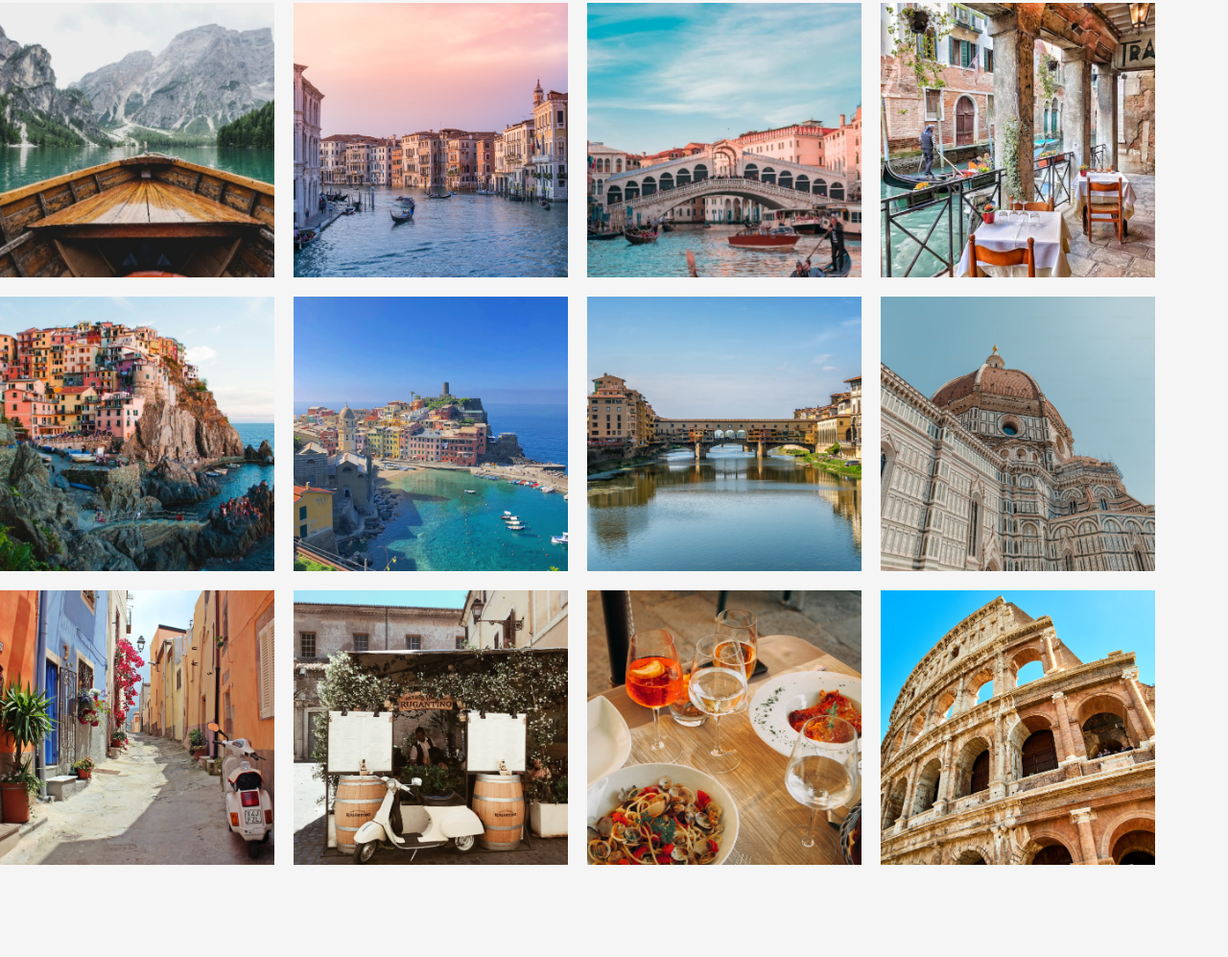
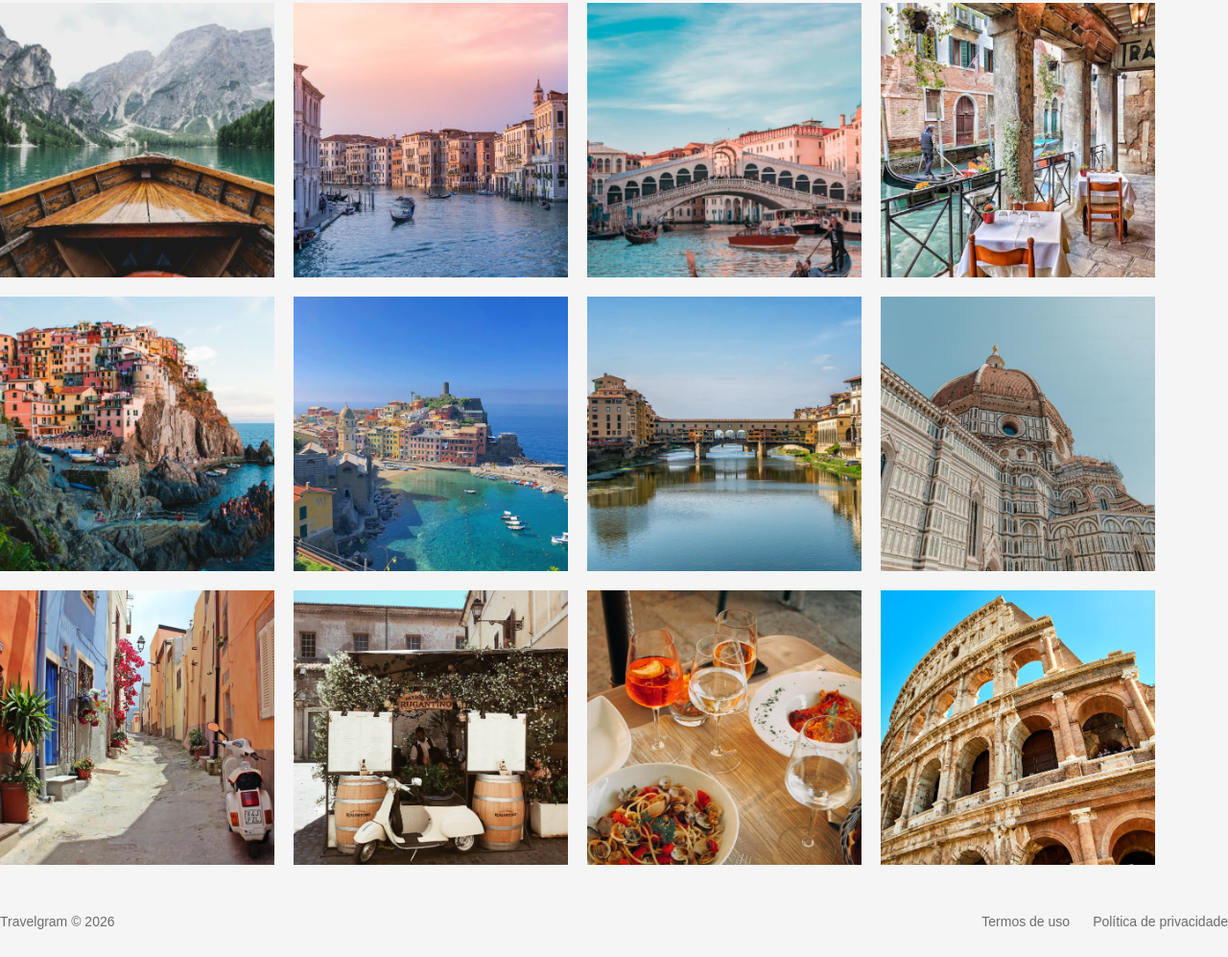
Before and after one commit to NicholasGDev/projects, a plain HTML site: page travelgram2/index.html in a window 1280 px wide. Shown: the part 473-1470 px from the top of the page at 96% size. Before the commit the page ends 1398 px from the top, so only its background shows below. Drawn offline with Linux system fonts and the light colour scheme.

Commit message:
feat: colors ajustments

```diff
--- a/travelgram2/index.css
+++ b/travelgram2/index.css
@@ -1,5 +1,6 @@
 :root {
     --surfaced-color: #f5f5f5;
+    --body-color: #ffffff;
     --font-color: #6c6c6c;;
     --text-color-primary: #36363631;
 
@@ -19,7 +20,7 @@
 body {
     padding: 0;
     margin: 0;
-    font-family: var(--font-);
+    font-family: var(--text);
     background-color: var(--surfaced-color);
     color: var(--font-color);
 }
@@ -150,6 +151,7 @@
     gap: 8px;
 }
 main {
+    background-color: var(--body-color);
     display: flex;
     flex-wrap: wrap;
     gap: 20px;
@@ -161,3 +163,12 @@
     height: 286px;
     object-fit: cover;
 }
+
+footer {
+    display: flex;
+    gap: 24px;
+    padding-block: 24px;
+}
+footer span:nth-child(1){
+    margin-right: auto;
+}
--- a/travelgram2/index.html
+++ b/travelgram2/index.html
@@ -61,6 +61,11 @@
         <img src="images/Image_11.png" alt="Imagem de viagem">
         <img src="images/Image_12.png" alt="Imagem de viagem">
     </main>
+    <footer class="container">
+        <span>Travelgram &copy; 2026</span>
+        <span>Termos de uso</span>
+        <span>Política de privacidade</span>
+    </footer>
 </body>
 
 </html>
```
